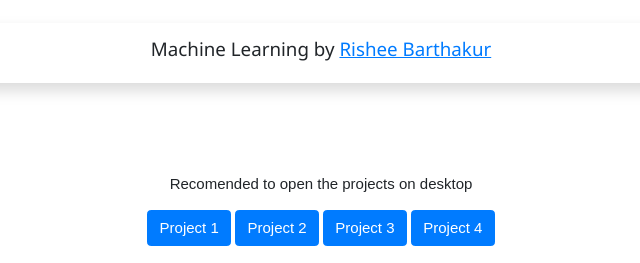
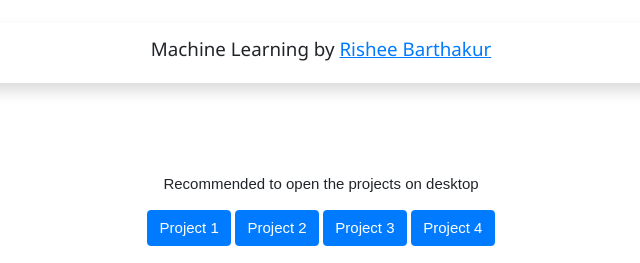
Before and after one commit to Rishee123/MLProject.io, a plain HTML site: page index.html in a window 1280 px wide. Shown: the top 263 px of the page, 319-959 px from the left. Drawn offline with nearby package versions, Linux system fonts and the light colour scheme.

Commit message:
Update index.html

```diff
--- a/index.html
+++ b/index.html
@@ -30,7 +30,7 @@ body {font-family: "Arial"}
 <div div class="text-center">
         <br>
         <br>
-        <p>Recomended to open the projects on desktop </p>
+        <p>Recommended to open the projects on desktop </p>
         <a class="btn btn-primary" href="./pages/ML_1.html" role="button">Project 1</a>
         <a class="btn btn-primary" href="./pages/ML_2.html" role="button">Project 2</a>
         <a class="btn btn-primary" href="./pages/ML_3.html" role="button">Project 3</a>
```
